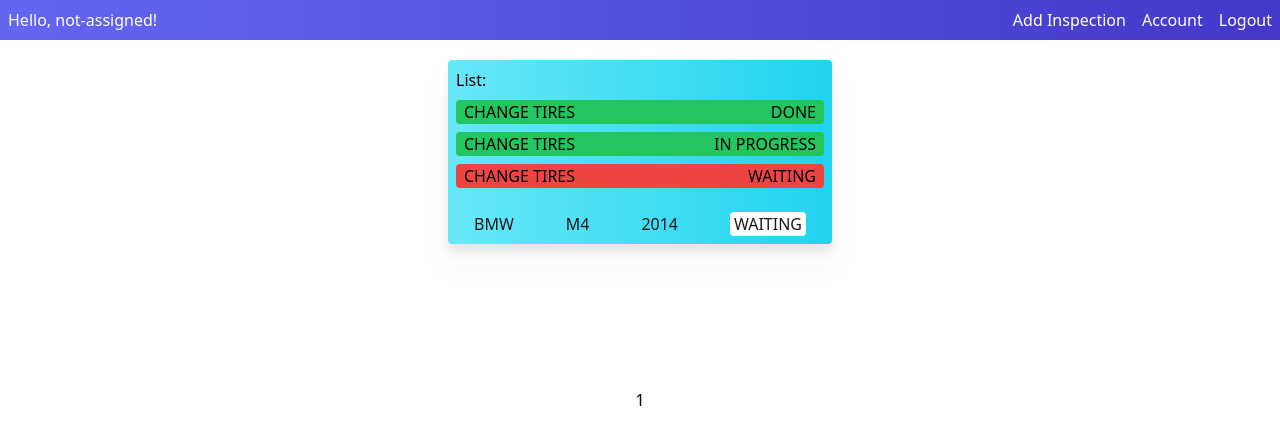
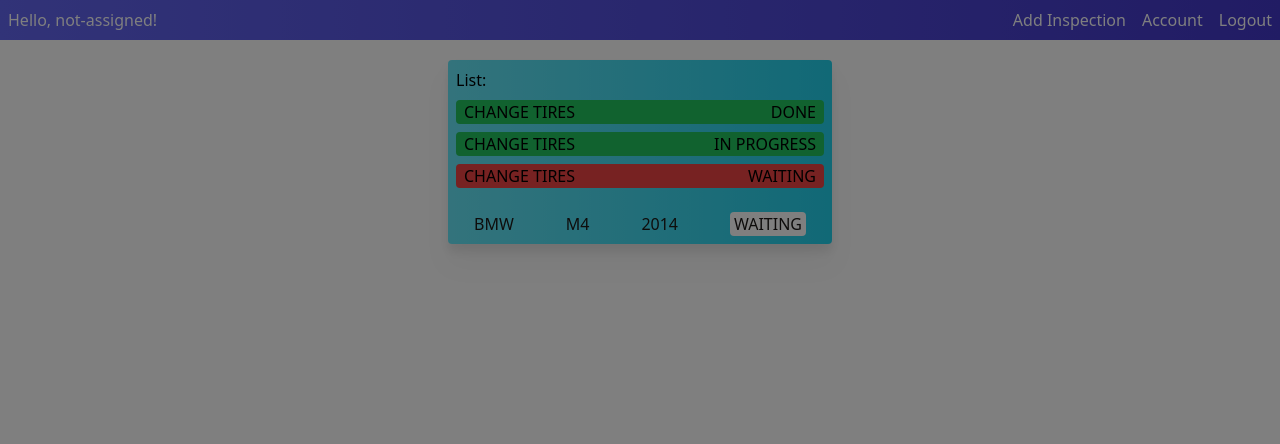
Before and after one commit to SzymanskiFilip/car-inspection-management, a React (Create React App) app in the folder frontend/: page /inspections in a window 1280 px wide. Shown: the top 444 px of the page. Built offline with nearby package versions, Linux system fonts and the light colour scheme.

Commit message:
minor changes, passing hooks as props

```diff
--- a/frontend/src/Components/AddInspectionWindow.tsx
+++ b/frontend/src/Components/AddInspectionWindow.tsx
@@ -1,7 +1,12 @@
-function AddInspectionWindow(): JSX.Element {
+interface props {
+    windowTrigger: Boolean;
+    setWindowTrigger: (setWindowTrigger: boolean) => void;
+}
+
+function AddInspectionWindow({windowTrigger, setWindowTrigger}: props): JSX.Element {
     return(
         <div className="inspection-window">
-            1
+            {/*dać guzik odlikania i na tlo odlkikanie*/}
         </div>
     )
 }
--- a/frontend/src/Pages/InspectionsPage.tsx
+++ b/frontend/src/Pages/InspectionsPage.tsx
@@ -11,6 +11,7 @@ function InspectionsPage(): JSX.Element {
 
     return(
         <div>
+
             <nav className="flex justify-between items-center h-10 bg-gradient-to-r from-indigo-500 to-indigo-700">
                 <h1 className="mx-2 text-white">Hello, {context?.username}!</h1>
                 <div className="flex justify-center items-center justify-self-end">
@@ -21,15 +22,11 @@ function InspectionsPage(): JSX.Element {
 
                 </div>
             </nav>
+            <div className="w-screen flex flex-col justify-center items-center">
+                <InspectionCard />
+            </div>
 
-            <AddInspectionWindow />
-
-
-            <div className="w-screen flex flex-col justify-center items-center">
-
-            <InspectionCard />
-
-            </div>
+            <AddInspectionWindow windowTrigger={windowTrigger} setWindowTrigger={setWindowTrigger} />
         </div>
     )
 }
--- a/frontend/src/index.css
+++ b/frontend/src/index.css
@@ -78,4 +78,5 @@
 
 .inspection-window{
     @apply absolute top-1/2 left-1/2 transform -translate-x-1/2 -translate-y-1/2;
+    @apply w-full h-full bg-black opacity-50;
 }
```
